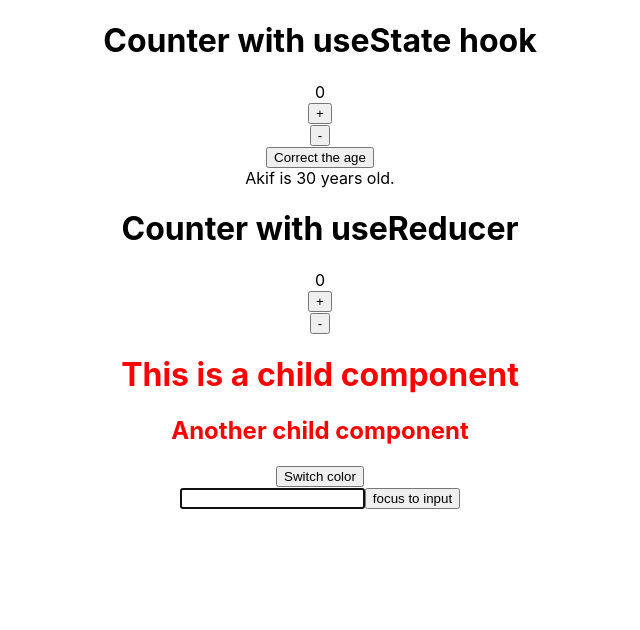
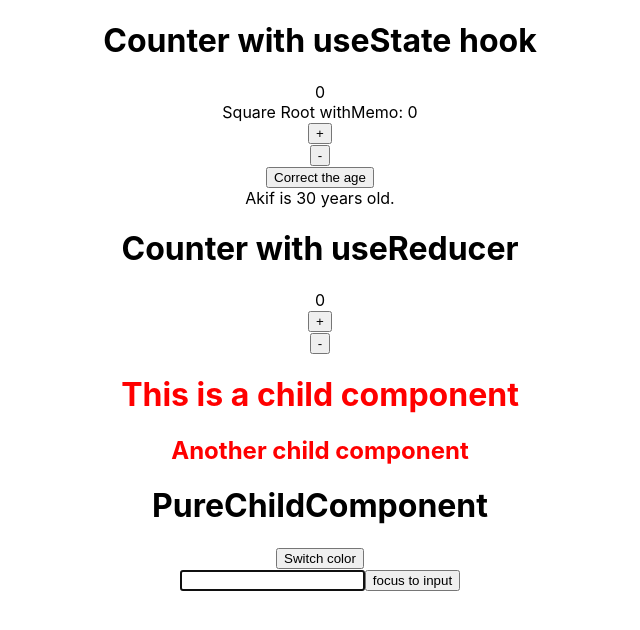
Before and after one commit to akifsonmez/react-hooks-tutorial, a React (Create React App) app: page / in a window 1280 px wide. Shown: the top 630 px of the page, without its empty margins (320-960 px from the left). Built offline with nearby package versions, Linux system fonts and the light colour scheme.

Commit message:
Add useMemo and useCallback

```diff
--- a/src/App.js
+++ b/src/App.js
@@ -1,11 +1,13 @@
 import "./App.css";
-import {
+import React, {
   useState,
   useEffect,
   createContext,
   useContext,
   useReducer,
   useRef,
+  useMemo,
+  useCallback,
 } from "react";
 
 const appStoreReducer = (state, action) => {
@@ -48,10 +50,21 @@ function App() {
     inputRef.current.focus();
   }, []);
 
+  const counterSquareRootWithMemo = useMemo(() => {
+    console.log("counter square root calculated in with useMemo");
+    return Math.sqrt(counter);
+  }, [counter]);
+
+  const logCounterWithCallback = useCallback(() => {
+    console.log("log counter with user callback", counter);
+  }, [counter]);
+
   return (
     <div className="App">
       <h1>Counter with useState hook</h1>
       {counter}
+      <br />
+      Square Root withMemo: {counterSquareRootWithMemo}
       <br />
       <button
         onClick={() => {
@@ -108,6 +121,7 @@ function App() {
         <ChildComponent />
         <AnotherChildComponent />
       </ChildColorContext.Provider>
+      <PureChildComponent logCounterWithCallback={logCounterWithCallback} />
       <button
         onClick={() =>
           setChildColor((prevColor) => (prevColor === "red" ? "blue" : "red"))
@@ -138,4 +152,12 @@ const AnotherChildComponent = () => {
   return <h2 style={{ color }}>Another child component</h2>;
 };
 
+class PureChildComponent extends React.PureComponent {
+  render() {
+    this.props.logCounterWithCallback();
+
+    return <h1>PureChildComponent</h1>;
+  }
+}
+
 export default App;
```
